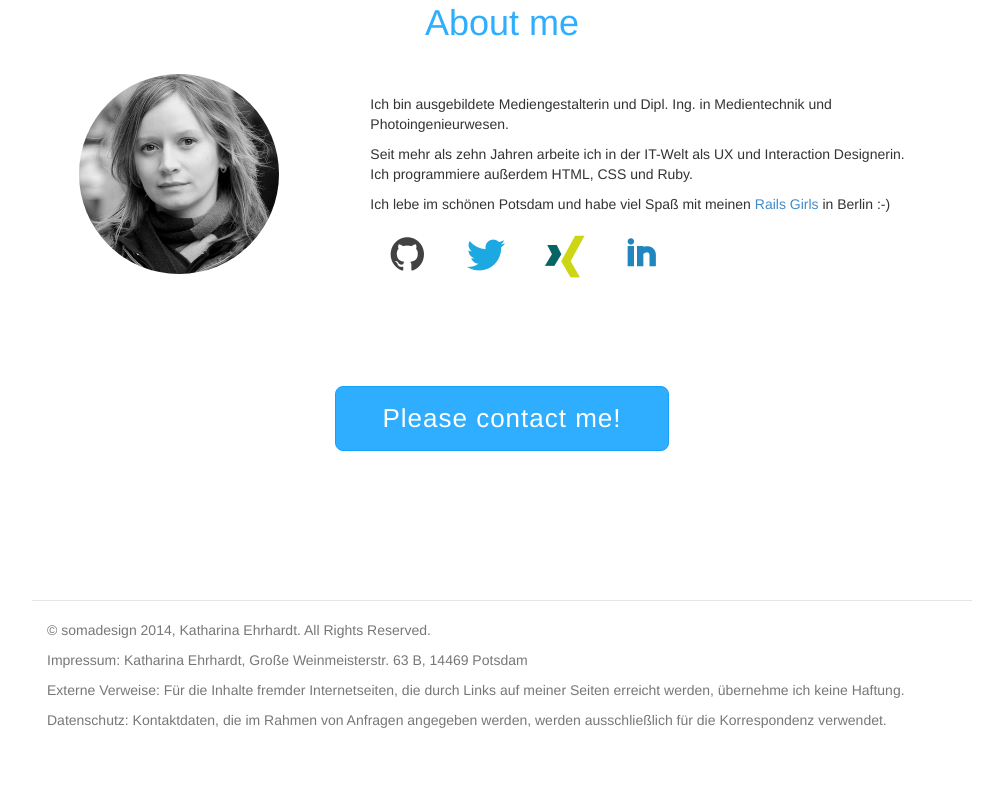
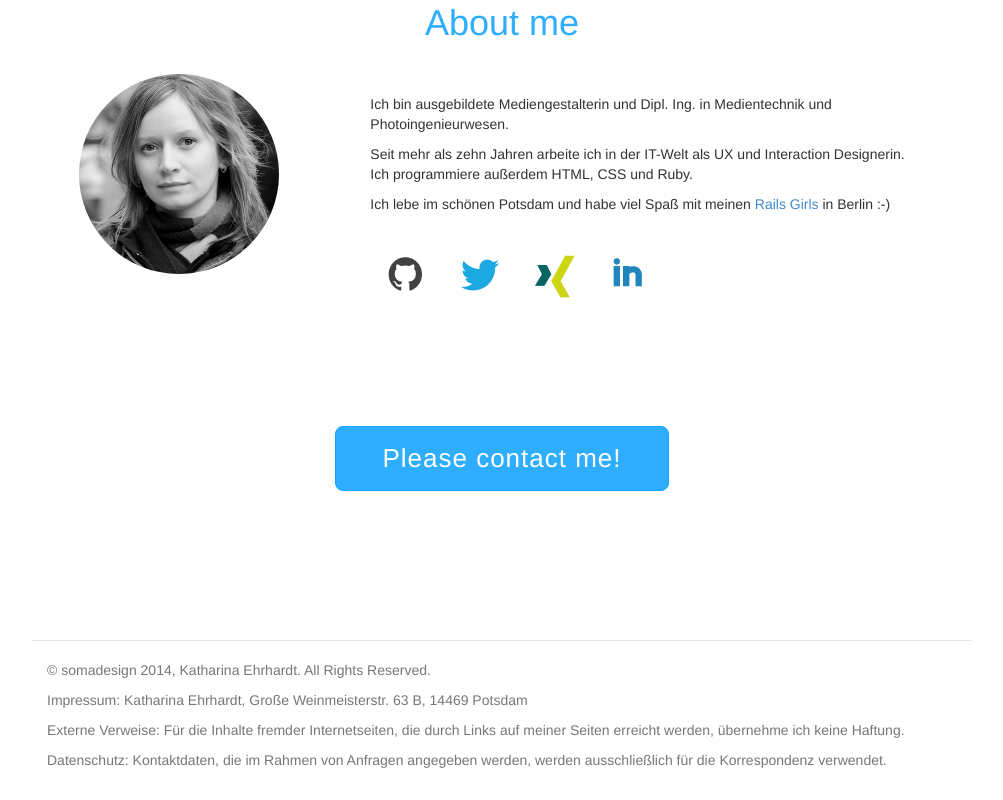
Before and after one commit to somamo/somamo.github.io, a website: page index.html in a window 1280 px wide. Shown: the part 1464-2264 px from the top of the page, without its empty margins (138-1141 px from the left). Before the commit the page ends 2224 px from the top, so only its background shows below. Drawn offline with nearby package versions, Linux system fonts and the light colour scheme.

Commit message:
design changes

```diff
--- a/assets/css/styles.css
+++ b/assets/css/styles.css
@@ -165,3 +165,9 @@ img.social-icon {
 .btn_social {
   border: none;
 }
+
+.btn-default {
+  padding: 6px 10px;
+  margin-top: 20px;
+  margin-bottom: 20px;
+}
```
